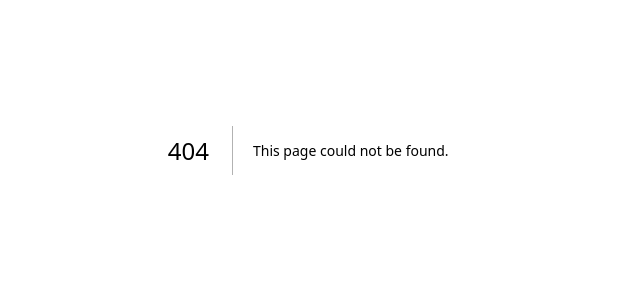
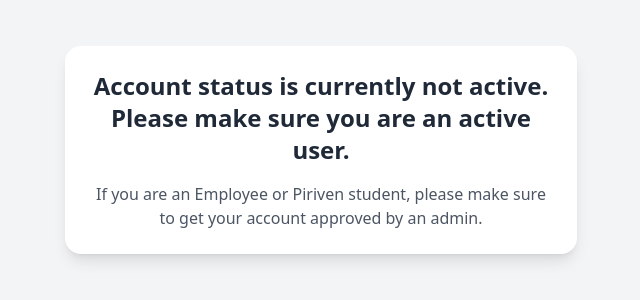
Before and after one commit to Dhaneera/food-order-managment-client, a Next.js app in the folder food-order-managment-client/: page /accessError in a window 1280 px wide. Before the commit this address had no page. Shown: the part 250-550 px from the top of the page, without its empty margins (319-959 px from the left). Built offline with nearby package versions, Linux system fonts and the light colour scheme; what tailwindcss-motion would draw is missing.

Commit message:
changes for accesssing without active status

```diff
--- /dev/null
+++ b/food-order-managment-client/src/app/accessError/page.tsx
@@ -0,0 +1,18 @@
+import React from 'react';
+
+const Page = () => {
+  return (
+    <div className="w-screen h-screen flex items-center justify-center bg-gray-100 p-4">
+      <div className="bg-white shadow-lg rounded-2xl p-6 max-w-lg text-center">
+        <h3 className="font-sans font-bold text-2xl text-gray-800">
+          Account status is currently not active. Please make sure you are an active user.
+        </h3>
+        <p className="mt-4 text-gray-600">
+          If you are an Employee or Piriven student, please make sure to get your account approved by an admin.
+        </p>
+      </div>
+    </div>
+  );
+};
+
+export default Page;
--- a/food-order-managment-client/src/app/login/page.tsx
+++ b/food-order-managment-client/src/app/login/page.tsx
@@ -24,10 +24,14 @@ const Login = () => {
       sessionStorage.setItem("userId", userId.toString());
       sessionStorage.setItem("role", roles[0] || "");
       sessionStorage.setItem("name",phoneNumber.toString());
-
-      if(roles[0] == "ROLE_STAFF"){
+      sessionStorage.setItem("status",data.status)
+      console.log(data);
+      if(roles[0] == "ROLE_STAFF" && data.status=='ACTIVE'){
         router.push('/MealOrder')
-      }else{
+      }else if(data.status=='PENDING'){
+        router.push('/accessError')
+      }
+      else{
         router.push('/');
       }
 
--- a/food-order-managment-client/src/app/register/page.tsx
+++ b/food-order-managment-client/src/app/register/page.tsx
@@ -5,6 +5,7 @@ import registerAxios from "./register"; // Your API function
 import { useMutation } from "@tanstack/react-query";
 import Link from "next/link";
 import Loader from "../components/Loader";
+import { useRouter } from "next/navigation";
 
 type RegisterPayload = {
   phoneNumber: string;
@@ -16,6 +17,7 @@ type RegisterPayload = {
 const statue = "/login-2.png";
 
 const RegisterPage = () => {
+   const router=useRouter();
   const [phoneNumber, setPhoneNumber] = useState("");
   const [name, setName] = useState("");
   const [password, setPassword] = useState("");
@@ -53,8 +55,11 @@ const RegisterPage = () => {
       sessionStorage.setItem("name",phoneNumber);
 
 
-
-      window.location.href = "/";
+      console.log(data);
+      if(data.data.status=="ACTIVE")router.push("/");
+      else if(data.data.status=="PENDING"){
+        router.push("/accessError")
+      }
     },
     onError: () => {
       setuserInvalid(true);
```
